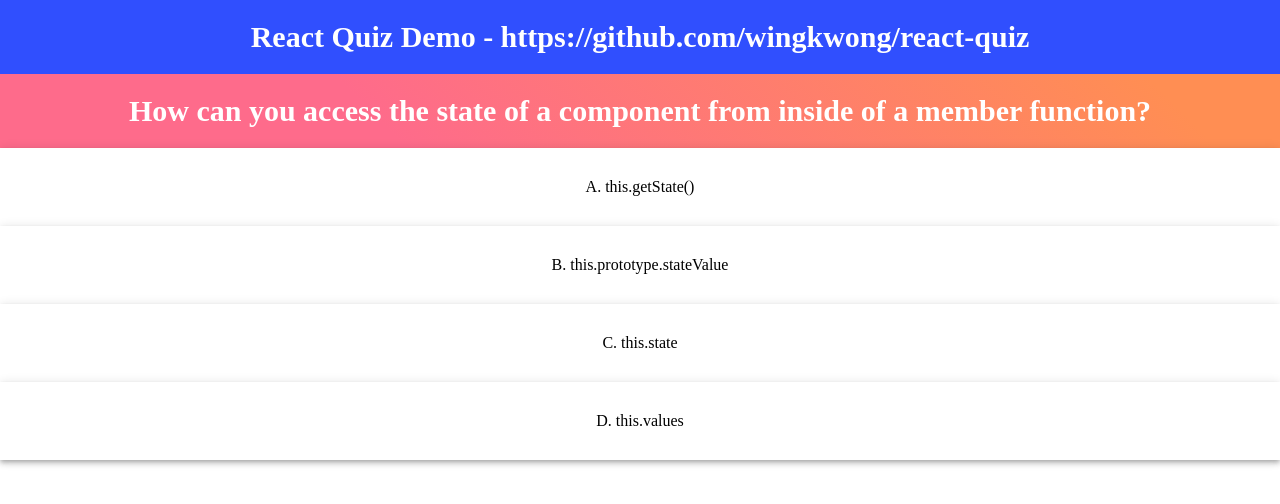
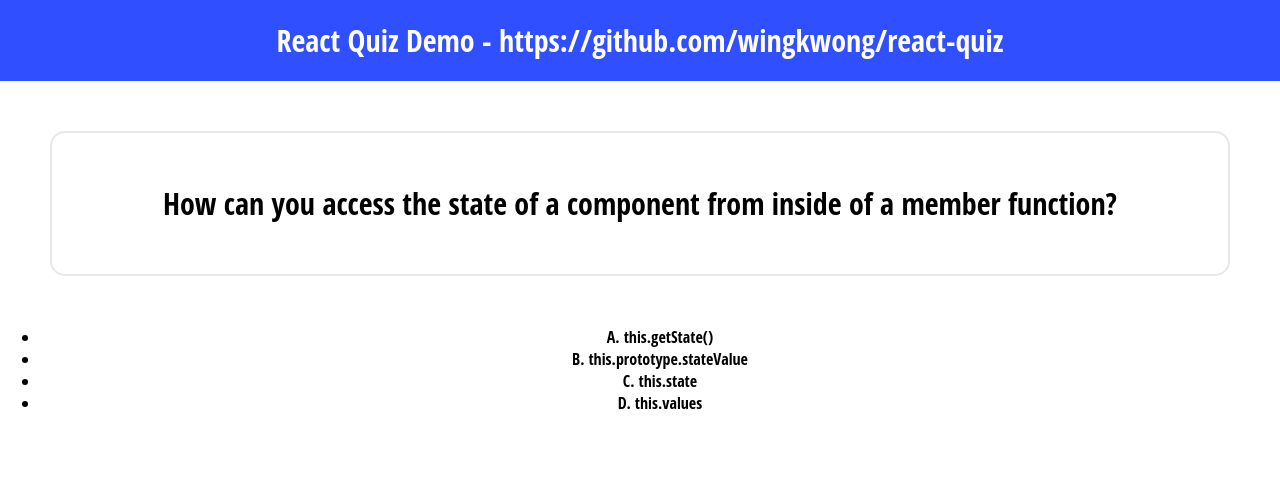
Before and after one commit to wingkwong/react-quiz-component, a React (Create React App) app: page / in a window 1280 px wide. Shown: the top 504 px of the page. Built offline with nearby package versions, Linux system fonts and the light colour scheme.

Commit message:
updated font and overall styles

```diff
--- a/public/bundles.css
+++ b/public/bundles.css
@@ -8,6 +8,7 @@
 
 .react-quiz-container{
 	text-align: center;
+	font-family: 'Open Sans Condensed', sans-serif;
 }
 
 .react-quiz-container .quiz-title{
@@ -23,24 +24,28 @@
 .react-quiz-container .question-title{
 	font-size: 30px;
 	font-weight: bold;
-	padding: 20px;
-	margin-top: 0px;
-	background: linear-gradient(45deg, #FE6B8B 30%, #FF8E53 90%);
-	color: #fff;
+	padding: 50px;
+	margin: 50px;
+	border: 2px solid #e8e8e8;
+	border-radius: 15px;
 }
 
-.react-quiz-container ul{
-	list-style: none;
-    padding: 0;
-    margin: 0;
-}
-
-.react-quiz-container ul li {
+.react-quiz-container .answer-option{
     padding: 30px;
     color: #000000;
     background: #fff;
     cursor: pointer;
+    width: 320px;
+    display: inline-grid;
+    margin: 20px;
     box-shadow: 0px 2px 4px -1px rgba(0, 0, 0, 0.2), 0px 4px 5px 0px rgba(0, 0, 0, 0.14), 0px 1px 10px 0px rgba(0, 0, 0, 0.12);
+    font-size: 25px;
+}
+
+@media(min-width: 768px){
+	.react-quiz-container .answer-option{
+		width: 520px;
+	}
 }
 
 .react-quiz-container .img-answer{
```
